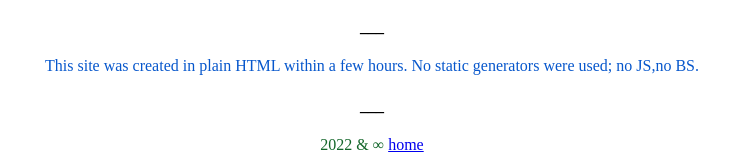
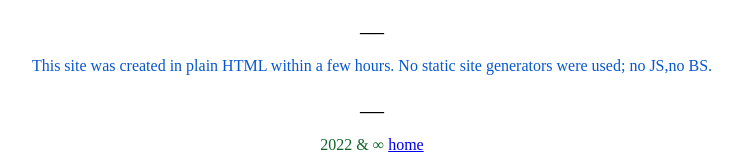
Before and after one commit to xyzsuf/xyzsuf.github.io, a plain HTML site: page index.html in a window 1280 px wide. Shown: the part 990-1144 px from the top of the page, without its empty margins (268-1006 px from the left). Drawn offline with Linux system fonts and the light colour scheme.

Commit message:
minor change

```diff
--- a/index.html
+++ b/index.html
@@ -63,7 +63,7 @@ The Wolf of Wall Street - Scorcese, Martin <br>
 <p style="color:#13662a"> If you would like to get in touch, you can <a href="https://t.me/xyzsuf"> here</a></p>
 <h4> ___ </h4>
 <p style="color:#0757cc"> This site was created in plain HTML within a few hours.
-No static generators were used; no JS,no BS.
+No static site generators were used; no JS,no BS.
 </body>
 
 <h4> ___ </h4>
```
